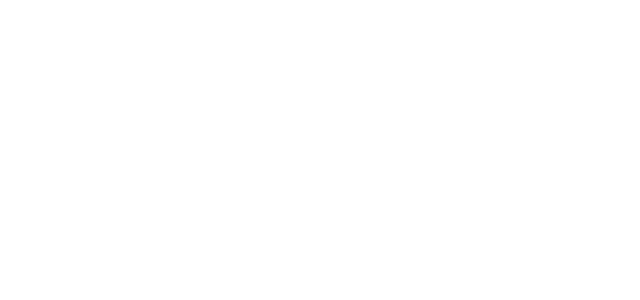
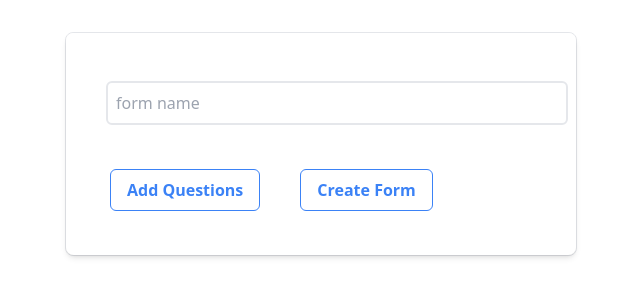
Before and after one commit to Arsaluddin/form-builder, a React (Vite) app in the folder frontend/: page /forms in a window 1280 px wide. Before the commit this address had no page. Shown: the top 300 px of the page, without its empty margins (319-959 px from the left). Built offline with nearby package versions, Linux system fonts and the light colour scheme.

Commit message:
error-issue

```diff
--- a/frontend/src/App.jsx
+++ b/frontend/src/App.jsx
@@ -12,7 +12,7 @@ function App() {
       <BrowserRouter>
         <Routes>
           <Route path="/" element={<Home/>}/>
-          <Route path="/form" element={<FormTemplate/>}/>
+          <Route path="/forms" element={<FormTemplate/>}/>
         </Routes>
       </BrowserRouter>
     </>
--- /dev/null
+++ b/frontend/src/components/FormList.jsx
@@ -0,0 +1,43 @@
+import React, { useState, useEffect } from 'react';
+
+function FormList() {
+  const [forms, setForms] = useState([]);
+
+  useEffect(() => {
+    async function fetchForms() {
+      try {
+        const response = await fetch('http://localhost:5000/forms');
+        if (response.ok) {
+          const formsData = await response.json();
+          setForms(formsData);
+        } else {
+          console.error('Error fetching forms:', response.statusText);
+        }
+      } catch (error) {
+        console.error('Error fetching forms:', error);
+      }
+    }
+
+    fetchForms();
+  }, []);
+
+  return (
+    <div className="max-w-lg mx-auto mt-8">
+      <h2 className="text-2xl font-bold mb-4">List of Forms</h2>
+      <ul className="border rounded-lg overflow-hidden shadow-md">
+        {forms.map((form) => (
+          <li key={form._id} className="border-b last:border-b-0">
+            <a
+              href={`/form/${form._id}`}
+              className="block p-4 hover:bg-gray-100 transition duration-300"
+            >
+              {form.formName}
+            </a>
+          </li>
+        ))}
+      </ul>
+    </div>
+  );
+}
+
+export default FormList;
--- a/frontend/src/components/FormTemplate.jsx
+++ b/frontend/src/components/FormTemplate.jsx
@@ -1,50 +1,73 @@
-import React, { useState } from 'react'
-import QuestionTemplate from './QuestionTemplate'
-
-
+import React, { useState } from 'react';
+import QuestionTemplate from './QuestionTemplate';
 
 function FormTemplate() {
+  const [formName, setFormName] = useState('');
+  const [questions, setQuestions] = useState([]);
 
-  const [QuestionCount , setQuestionCount] = useState([]);
-
-  const handleQuestionCount = () => {
+  const handleAddQuestion = () => {
     const newQuestion = {
       id: new Date().getTime(), // Using timestamp as a unique ID
     };
-    setQuestionCount([...QuestionCount, newQuestion]);
+    setQuestions([...questions, newQuestion]);
   };
 
-  const deleteField = (idToDelete) => {
-    const updatedQuestions = QuestionCount.filter(
-      (question) => question.id !== idToDelete
-    );
-    setQuestionCount(updatedQuestions);
+  const handleDeleteQuestion = (questionId) => {
+    const updatedQuestions = questions.filter((question) => question.id !== questionId);
+    setQuestions(updatedQuestions);
+  };
+
+  const handleCreateForm = async () => {
+    try {
+      const response = await fetch('http://localhost:5000/forms', {
+        method: 'POST',
+        headers: {
+          'Content-Type': 'application/json',
+        },
+        body: JSON.stringify({
+          formName,
+          questions,
+        }),
+      });
+      const data = await response.json();
+      console.log('Form created:', data);
+    } catch (error) {
+      console.error('Error creating form:', error);
+    }
   };
 
   return (
-    <div className='max-w-lg mx-auto my-8 border rounded-lg '>
-       <div className='flex-row bg-white rounded-lg shadow-md p-6'>
+    <div className="max-w-lg mx-auto my-8 border rounded-lg ">
+      <div className="flex-row bg-white rounded-lg shadow-md p-6">
         <input
           type="text"
           className="border-2 rounded-md p-2 w-full m-6 mx-4 focus:outline-none focus:ring focus:border-black-500"
           placeholder="form name"
+          value={formName}
+          onChange={(e) => setFormName(e.target.value)}
         />
-           {QuestionCount.map((question) => (
+        {questions.map((question) => (
           <QuestionTemplate
             key={question.id}
             id={question.id}
-            deleteField={deleteField}
+            deleteField={handleDeleteQuestion}
           />
         ))}
-          <button className="border border-blue-500 m-5 text-blue-500 hover:bg-blue-500 hover:text-white font-semibold py-2 px-4 rounded-md focus:outline-none focus:ring focus:border-black-500" onClick={() => handleQuestionCount()}>
+        <button
+          className="border border-blue-500 m-5 text-blue-500 hover:bg-blue-500 hover:text-white font-semibold py-2 px-4 rounded-md focus:outline-none focus:ring focus:border-black-500"
+          onClick={handleAddQuestion}
+        >
           Add Questions
         </button>
-          <button className="border border-blue-500 m-5 text-blue-500 hover:bg-blue-500 hover:text-white font-semibold py-2 px-4 rounded-md focus:outline-none focus:ring focus:border-black-500" >
-             Create form
+        <button
+          className="border border-blue-500 m-5 text-blue-500 hover:bg-blue-500 hover:text-white font-semibold py-2 px-4 rounded-md focus:outline-none focus:ring focus:border-black-500"
+          onClick={handleCreateForm}
+        >
+          Create Form
         </button>
       </div>
     </div>
-  )
+  );
 }
 
-export default FormTemplate
+export default FormTemplate;
--- a/frontend/src/components/Home.jsx
+++ b/frontend/src/components/Home.jsx
@@ -1,10 +1,12 @@
 import React from 'react'
 import Navbar from './Navbar'
+import FormList from './FormList'
 
 function Home() {
   return (
     <div>
         <Navbar/>
+        <FormList/>
     </div>
   )
 }
--- a/frontend/src/components/Navbar.jsx
+++ b/frontend/src/components/Navbar.jsx
@@ -1,27 +1,61 @@
-import React from 'react'
-import { Link } from 'react-router-dom'
+import React, { useState, useEffect } from 'react';
+import { Link } from 'react-router-dom';
 
 function Navbar() {
+  const [searchQuery, setSearchQuery] = useState('');
+  const [forms, setForms] = useState([]);
+
+  useEffect(() => {
+    fetchForms();
+  }, []);
+
+  const fetchForms = async () => {
+    try {
+      const response = await fetch('http://localhost:5000/forms');
+      const data = await response.json();
+      setForms(data); // Ensure that the fetched data is properly set to the forms state
+    } catch (error) {
+      console.error('Error fetching forms:', error);
+    }
+  };
+
+  const handleSearchChange = (event) => {
+    setSearchQuery(event.target.value);
+  };
+
   return (
-
     <nav className="bg-blue-500 p-4 flex justify-between items-center shadow">
       <div className="flex items-center">
-       <a href="#" className="text-white font-bold mr-4">Home</a>
-       <a href="#" className="text-white">About</a>
+        <a href="#" className="text-white font-bold mr-4">
+          Home
+        </a>
+        <a href="#" className="text-white">
+          About
+        </a>
       </div>
 
       <div className="flex items-center">
-       <Link to='/form'>
-        <button className="bg-white text-blue-500 py-2 px-4 rounded-md hover:bg-blue-100">Add Form</button>
-       </Link>
+        <Link to="/forms">
+          <button className="bg-white text-blue-500 py-2 px-4 rounded-md hover:bg-blue-100">
+            Add Form
+          </button>
+        </Link>
+        <input
+          type="text"
+          className="border rounded-md py-2 px-3 ml-4 focus:outline-none focus:ring focus:border-blue-500"
+          placeholder="Search forms..."
+          value={searchQuery}
+          onChange={handleSearchChange}
+        />
       </div>
 
       <div className="flex items-center">
-       <a href="#" className="text-white">Contact</a>
+        <a href="#" className="text-white">
+          Contact
+        </a>
       </div>
     </nav>
-
-  )
+  );
 }
 
-export default Navbar
+export default Navbar;
```
Also changed, not shown: 1 other file (tests, documents, lock files or other folders). Lines whose indentation alone changed are shown as unchanged.
